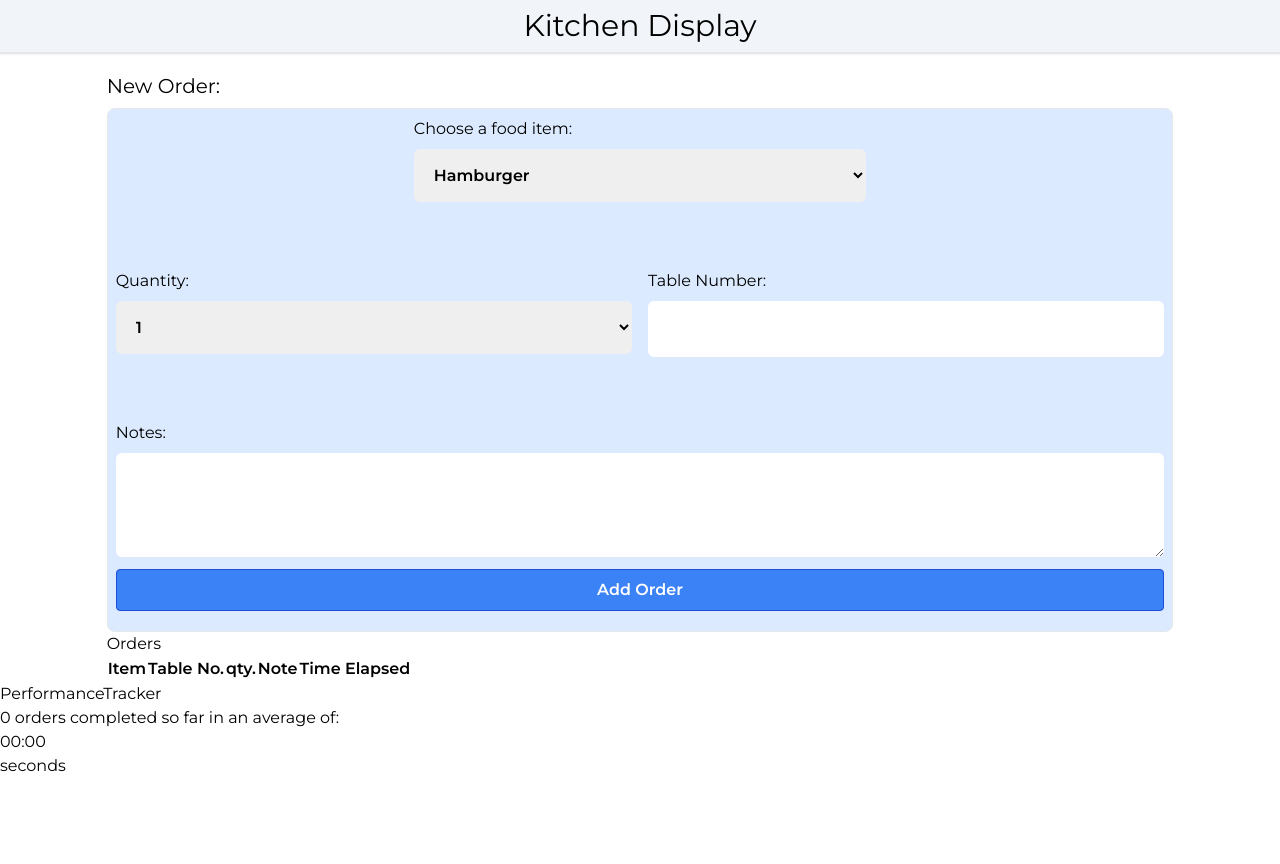
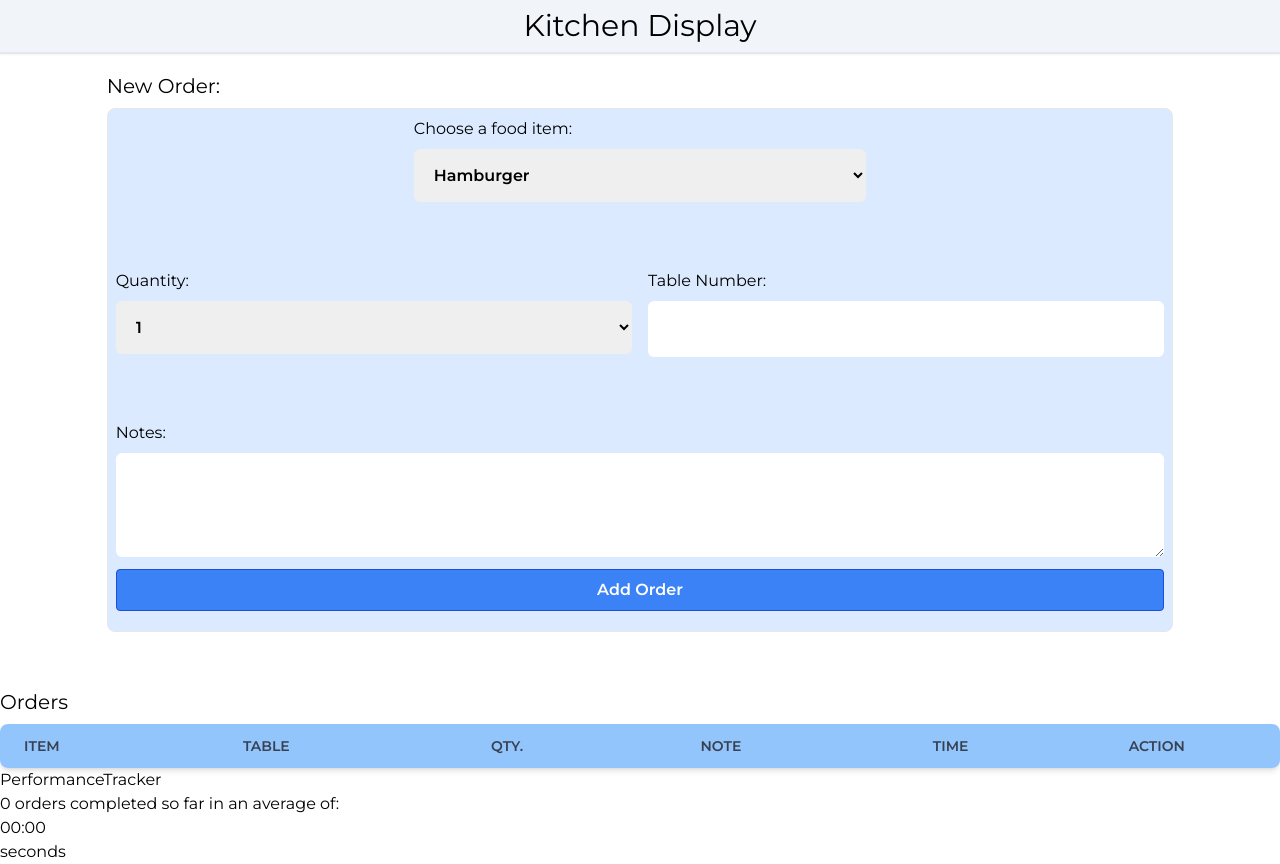
Before and after one commit to j-rob16/KitchenTimer-v2, a React (Vite) app: page / in a window 1280 px wide. Built offline with nearby package versions, Linux system fonts and the light colour scheme.

Commit message:
color codes for order times implemented

```diff
--- a/src/App.tsx
+++ b/src/App.tsx
@@ -31,7 +31,6 @@ function App() {
       const completedOrderArray = orders.map((order, i) => {
         return order.completedTime;
       });
-      console.log(completedOrderArray);
       const totalOrderTime = completedOrderArray.reduce<number>((sumValue, currValue) => sumValue + currValue, 0);
       const averageOrderTime = totalOrderTime / orders.length;
       setAverageOrderTime(averageOrderTime);
--- a/src/scenes/orderTable/index.tsx
+++ b/src/scenes/orderTable/index.tsx
@@ -9,19 +9,20 @@ type Props = {
 
 const OrderTable = ({ orders, updateCompletionTime }: Props) => {
   return (
-    <section className="w-5/6 mx-auto">
+    <section className="w-full mx-auto mt-12">
       <div>
-        <h2>Orders</h2>
+        <h2 className="text-xl py-2">Orders</h2>
       </div>
-      <div>
-        <table>
-          <thead>
-            <tr>
-              <th>Item</th>
-              <th>Table No.</th>
-              <th>qty.</th>
-              <th>Note</th>
-              <th>Time Elapsed</th>
+      <div className="relative overflow-x-auto shadow-md sm:rounded-lg">
+        <table className="w-full text-sm text-left">
+          <thead className="text-xs text-gray-700 uppercase">
+            <tr className="text-sm p-4 bg-blue-300">
+              <th className="px-6 py-3">Item</th>
+              <th className="px-6 py-3">Table</th>
+              <th className="px-6 py-3">qty.</th>
+              <th className="px-6 py-3">Note</th>
+              <th className="px-6 py-3">Time</th>
+              <th>Action</th>
             </tr>
           </thead>
           <tbody>
--- a/src/shared/Order.tsx
+++ b/src/shared/Order.tsx
@@ -10,10 +10,10 @@ const Order = ({
   orderKey,
   updateCompletionTime,
 }: OrderType) => {
-  const [orderIsOpen, setOrderIsOpen] = useState(true);
-  const [currentTime, setCurrentTime] = useState(0);
-  const [completedTime, setCompletedTime] = useState(0);
-  const [orderStatus, setOrderStatus] = useState('green');
+  const [orderIsOpen, setOrderIsOpen] = useState<boolean>(true);
+  const [currentTime, setCurrentTime] = useState<number>(0);
+  const [completedTime, setCompletedTime] = useState<number>(0);
+  const [orderStatus, setOrderStatus] = useState<string>("bg-green");
 
   const getCompletedTime = (time: number) => {
     setCompletedTime(time);
@@ -25,11 +25,11 @@ const Order = ({
 
   useEffect(() => {
       if (currentTime < 15000) {
-        setOrderStatus('green');
+        setOrderStatus("bg-green");
       } else if (currentTime > 15000 && currentTime < 30000) {
-        setOrderStatus('yellow');
+        setOrderStatus("bg-yellow");
       } else {
-        setOrderStatus('red');
+        setOrderStatus("bg-red");
       }
   }, [currentTime])
 
@@ -41,12 +41,11 @@ const Order = ({
   }, [completedTime]);
 
   return (
-    <tr>
+    <tr className={`${orderStatus}`}>
       <td>{item}</td>
       <td>{table_no}</td>
       <td>{quantity}</td>
       <td>{note}</td>
-      <td>{orderStatus}</td>
       <td>
         <Timer timerIsOn={orderIsOpen} getCompletedTime={getCompletedTime} getCurrentTime={getCurrentTime} />
       </td>
--- a/tailwind.config.cjs
+++ b/tailwind.config.cjs
@@ -6,6 +6,11 @@ module.exports = {
   ],
   theme: {
     extend: {
+      colors: {
+        green: '#77d04f',
+        yellow: '#ffd966',
+        red: '#e52e2e',
+      },
       fontFamily: {
         montserrat: ["Montserrat", "sans"]
       }
```
